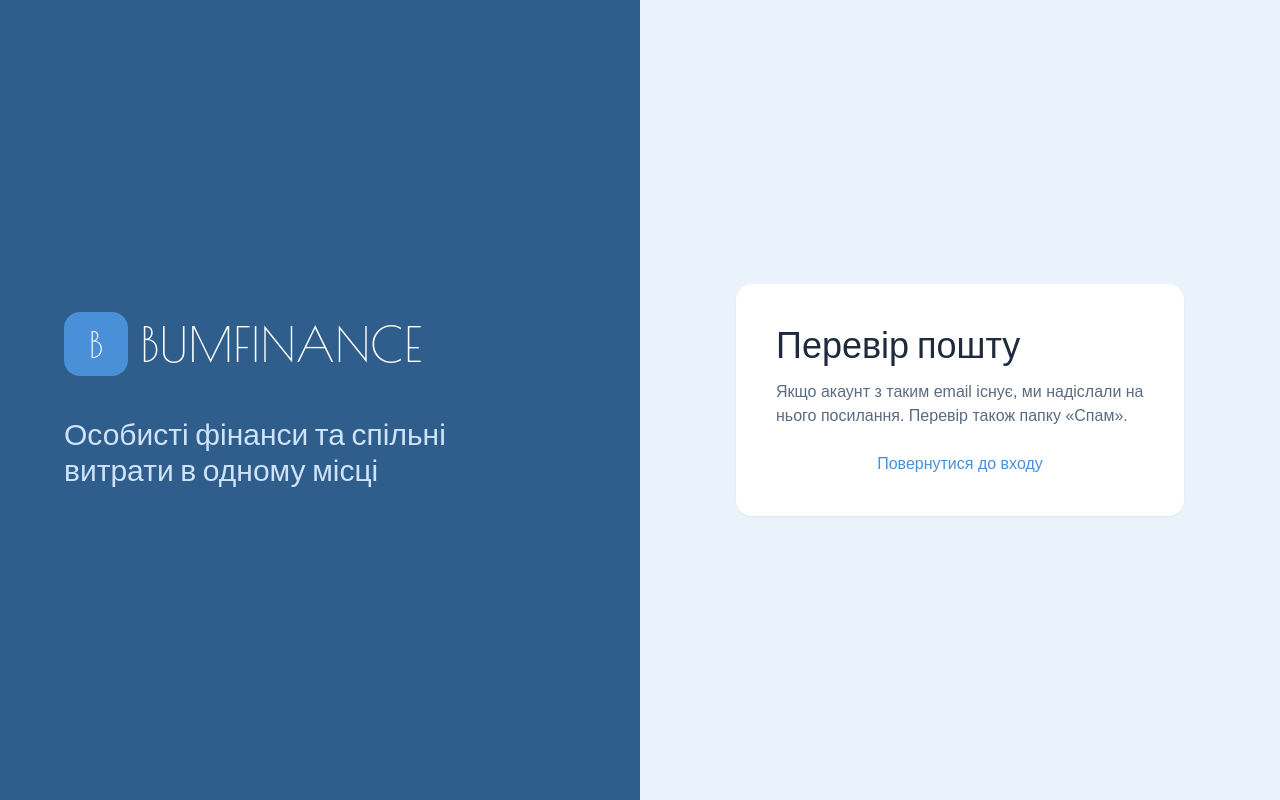
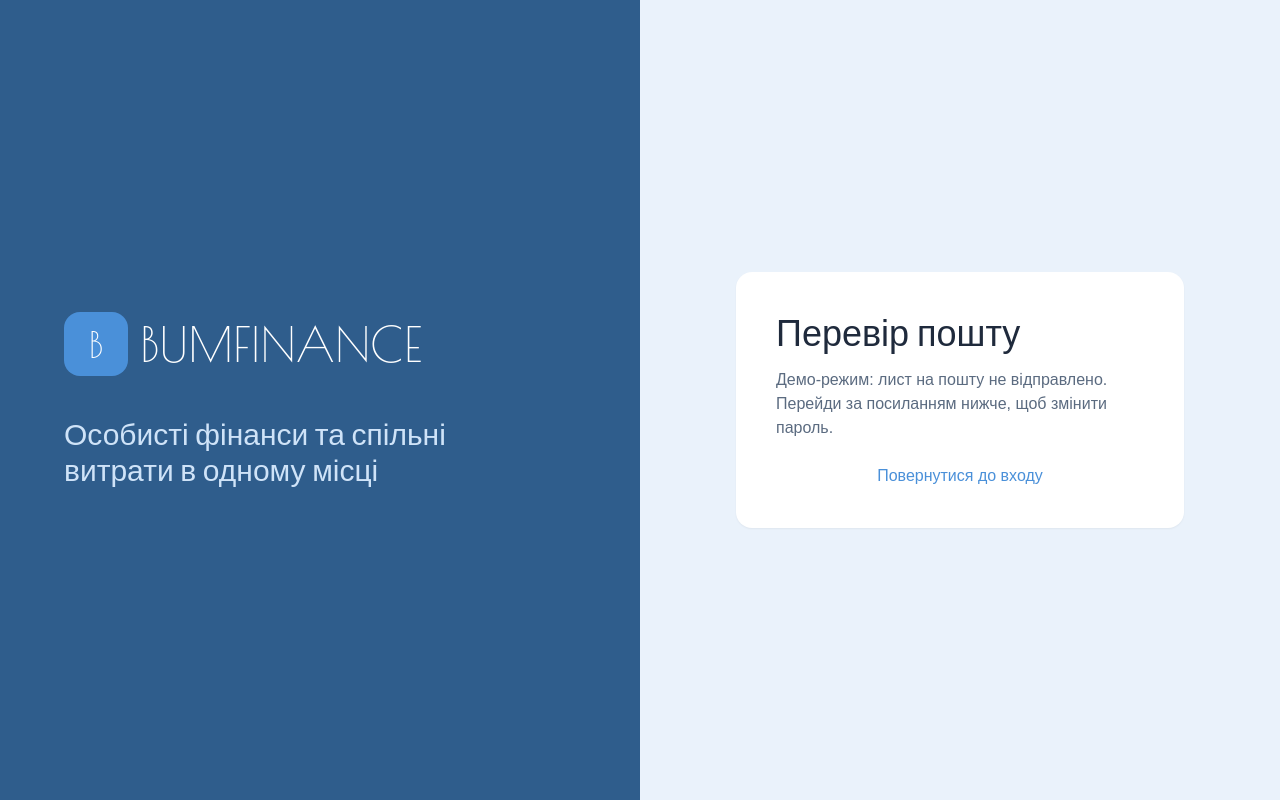
Before and after one commit to NIKILFNJELO/bumfinance, a Django app: page /accounts/password_reset/done/ in a window 1280 px wide. Run offline with Django 5.2, Linux system fonts and the light colour scheme; some libraries are stand-ins or nearby versions; some web fonts are replaced.

Commit message:
Корекція

```diff
--- a/bumfinance/urls.py
+++ b/bumfinance/urls.py
@@ -1,14 +1,14 @@
 from django.contrib import admin
 from django.contrib.auth import views as auth_views
 from django.urls import path, include
+from core import views as core_views
 
 from core.forms import LoginForm, PasswordResetUAForm, SetPasswordUAForm
 
 urlpatterns = [
     path('admin/', admin.site.urls),
     path('accounts/login/', auth_views.LoginView.as_view(template_name='registration/login.html', authentication_form=LoginForm), name='login'),
-    path('accounts/password_reset/', auth_views.PasswordResetView.as_view(template_name='registration/reset_request_ua.html', email_template_name='registration/password_reset_email.txt', subject_template_name='registration/password_reset_subject.txt', form_class=PasswordResetUAForm, success_url='/accounts/password_reset/done/'), name='password_reset'),
-    path('accounts/password_reset/done/', auth_views.PasswordResetDoneView.as_view(template_name='registration/reset_sent_ua.html'), name='password_reset_done'),
+    path('accounts/password_reset/', core_views.DemoPasswordResetView.as_view(template_name='registration/reset_request_ua.html', email_template_name='registration/password_reset_email.txt', subject_template_name='registration/password_reset_subject.txt', form_class=PasswordResetUAForm, success_url='/accounts/password_reset/done/'), name='password_reset'),    path('accounts/password_reset/done/', auth_views.PasswordResetDoneView.as_view(template_name='registration/reset_sent_ua.html'), name='password_reset_done'),
     path('accounts/reset/<uidb64>/<token>/', auth_views.PasswordResetConfirmView.as_view(template_name='registration/reset_confirm_ua.html', form_class=SetPasswordUAForm, success_url='/accounts/reset/done/'), name='password_reset_confirm'),
     path('accounts/reset/done/', auth_views.PasswordResetCompleteView.as_view(template_name='registration/reset_done_ua.html'), name='password_reset_complete'),
     path('accounts/', include('django.contrib.auth.urls')),
--- a/core/forms.py
+++ b/core/forms.py
@@ -1,3 +1,5 @@
+from multiprocessing import context
+
 from django import forms
 from django.contrib.auth.forms import (
     AuthenticationForm,
@@ -245,28 +247,8 @@ class PasswordResetUAForm(PasswordResetForm):
     def send_mail(self, subject_template_name, email_template_name,
                   context, from_email, to_email, html_email_template_name=None):
         from django.conf import settings
-        from django.core.mail import EmailMultiAlternatives
-
         link = f"{settings.SITE_URL}/accounts/reset/{context['uid']}/{context['token']}/"
-        name = context['user'].first_name or context['user'].username
-        subject = 'Відновлення пароля BumFinance'
-        text_body = (
-            f"Вітаємо, {name}!\n\n"
-            "Щоб змінити пароль у BumFinance, перейди за посиланням:\n\n"
-            f"{link}\n\n"
-            "Якщо ти не запитував зміну пароля, просто проігноруй цей лист.\n\n"
-            "BumFinance"
-        )
-        html_body = (
-            f"<p>Вітаємо, {name}!</p>"
-            "<p>Щоб змінити пароль у BumFinance, перейди за посиланням:</p>"
-            f'<p><a href="{link}">{link}</a></p>'
-            "<p>Якщо ти не запитував зміну пароля, проігноруй цей лист.</p>"
-        )
-
-        msg = EmailMultiAlternatives(subject, text_body, from_email, [to_email])
-        msg.attach_alternative(html_body, 'text/html')
-        msg.send()
+        self.demo_link = link
 
 from django.contrib.auth.password_validation import validate_password
 from django.core.exceptions import ValidationError
--- a/core/templates/registration/reset_sent_ua.html
+++ b/core/templates/registration/reset_sent_ua.html
@@ -1,6 +1,9 @@
 {% extends "auth_base.html" %}
 {% block auth_content %}
 <h1 class="font-display text-4xl mb-4">Перевір пошту</h1>
-<p class="text-muted">Якщо акаунт з таким email існує, ми надіслали на нього посилання. Перевір також папку «Спам».</p>
+<p class="text-muted mb-4">Демо-режим: лист на пошту не відправлено. Перейди за посиланням нижче, щоб змінити пароль.</p>
+{% if request.session.demo_reset_link %}
+  <p class="break-all"><a href="{{ request.session.demo_reset_link }}" class="text-brand-500">{{ request.session.demo_reset_link }}</a></p>
+{% endif %}
 <p class="text-center mt-6"><a href="{% url 'login' %}" class="text-brand-500">Повернутися до входу</a></p>
 {% endblock %}
```
Also changed, not shown: core/views.py (+10 -0 lines).
